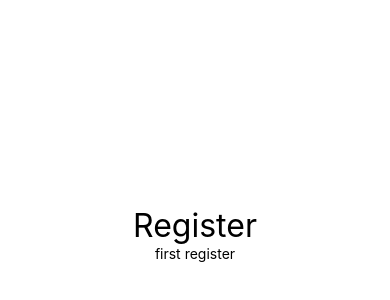
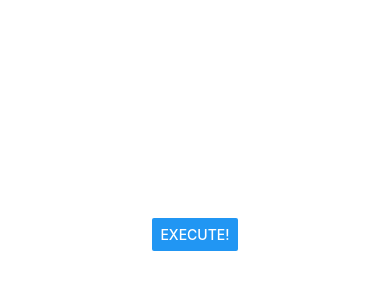
Before and after one commit to FelipeHonorio/curso-reactive-native, a React Native app in the folder exercicios/: screen / in a window 390 px wide. Shown: the part 188-488 px from the top of the page. Built offline with nearby package versions, Linux system fonts and the light colour scheme.

Commit message:
creating component button

```diff
--- a/exercicios/src/App.js
+++ b/exercicios/src/App.js
@@ -6,12 +6,13 @@ import Fist from './components/Fist'
 import {MinMax} from './components/MinMax'
 import { Ramdom } from './components/Ramdom'
 import Title from './components/Title'
+import Button from './components/Button'
 
 export default () => (
     <View style={style.App}>
+        <Button />
+        {/*
         <Title primary='Register' secundary="first register" />
-
-        {/*
         <Ramdom min={0} max={10} />
         <MinMax min={10} max={20} />
          <CompDefault />
--- /dev/null
+++ b/exercicios/src/components/Button.js
@@ -0,0 +1,18 @@
+import React from 'react'
+import { Button } from 'react-native'
+
+export default (props) => {
+
+    function exec() {
+        console.warn('Exec!!!')
+    }
+
+    return (
+        <>
+            <Button
+                title="Execute!"
+                onPress={exec}
+            />
+        </>
+    )
+}
```
